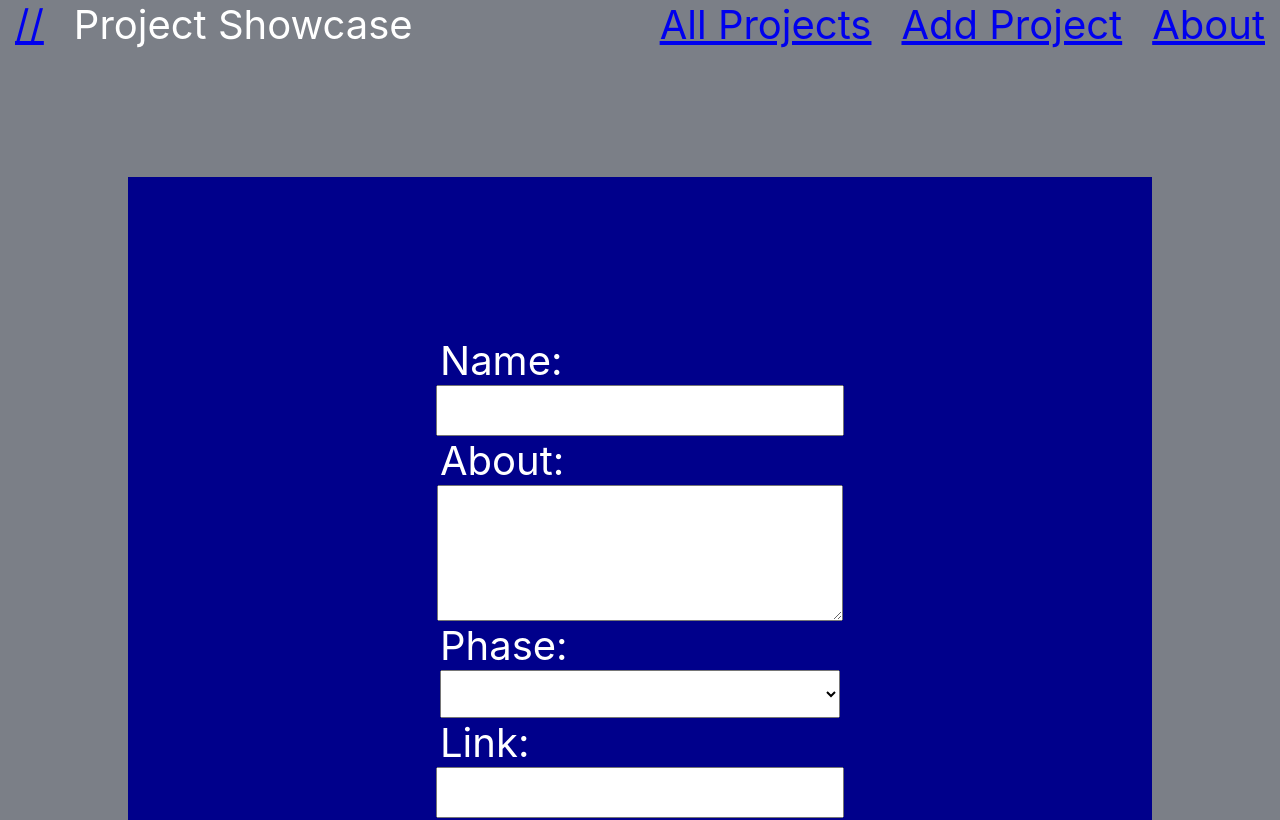
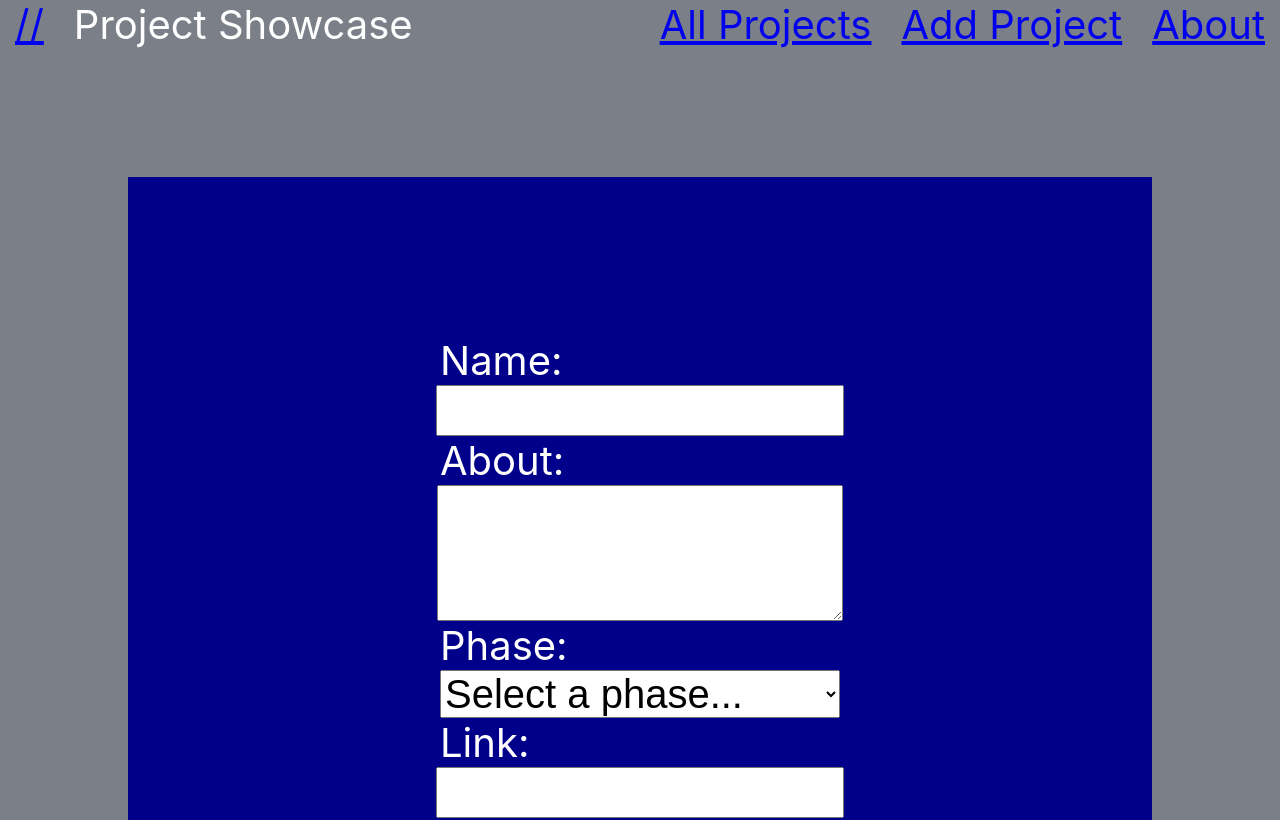
Before and after one commit to wayland-i/react-practice, a React (Create React App) app in the folder project-showcase-run-through/: page /projects/new in a window 1280 px wide. Shown: the top 820 px of the page. Built offline with nearby package versions, Linux system fonts and the light colour scheme; data requests are answered from the project's data file.

Commit message:
feat: AddProject is now a controlled form

```diff
--- a/project-showcase-run-through/src/Pages/AddProjectForm.js
+++ b/project-showcase-run-through/src/Pages/AddProjectForm.js
@@ -1,4 +1,4 @@
-import React from 'react';
+import React, { useState } from 'react';
 import styled from 'styled-components';
 
 const AddForm = styled.form`
@@ -20,20 +20,44 @@ const AddForm = styled.form`
 `
 
 function AddProjectForm() {
+
+  const [formData, setFormData] = useState({
+    name: "",
+    about: "",
+    phase: "",
+    link: "",
+    image: ""
+  });
+
+
+  const handleOnChange = (e) => {
+    const {name, value} = e.target;
+
+
+    setFormData((formData) => ({ ...formData, [name]: value }));
+  }
+
   return (
     <div>
 
       <AddForm>
-        <label>Name:</label>
-        <input></input>
-        <label>About:</label>
-        <textarea style={{"fontSize": "1.5rem", "height": "130px"}}></textarea>
-        <label>Phase:</label>
-        <select></select>
-        <label>Link:</label>
-        <input></input>
-        <label>Image:</label>
-        <input></input>
+        <label htmlFor='name'>Name:</label>
+        <input id='name' name='name' value={formData.name} onChange={handleOnChange}></input>
+        <label htmlFor='about'>About:</label>
+        <textarea id='about' name='about' value={formData.about} onChange={handleOnChange} style={{"fontSize": "1.5rem", "height": "130px"}}></textarea>
+        <label htmlFor='phase'>Phase:</label>
+        <select id='phase' name='phase' value={formData.phase} onChange={handleOnChange}>
+          <option>Select a phase...</option>
+          <option value="Phase 1">Phase 1</option>
+          <option value="Phase 2">Phase 2</option>
+          <option value="Phase 3">Phase 2</option>
+          <option value="Phase 4">Phase 3</option>
+          <option value="Phase 5">Phase 3</option>
+        </select>
+        <label htmlFor='link'>Link:</label>
+        <input id='link' name='link' value={formData.link} onChange={handleOnChange}></input>
+        <label htmlFor='image'>Image:</label>
+        <input id='image' name='image' value={formData.image} onChange={handleOnChange}></input>
       </AddForm>
 
     </div>
```
